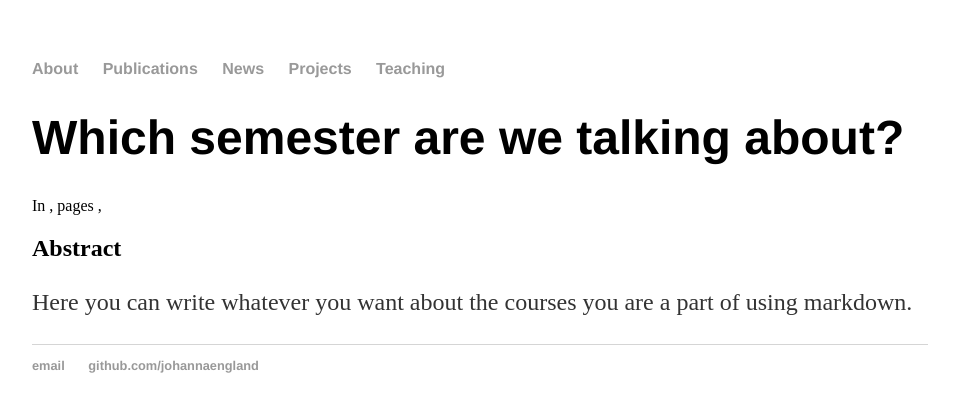
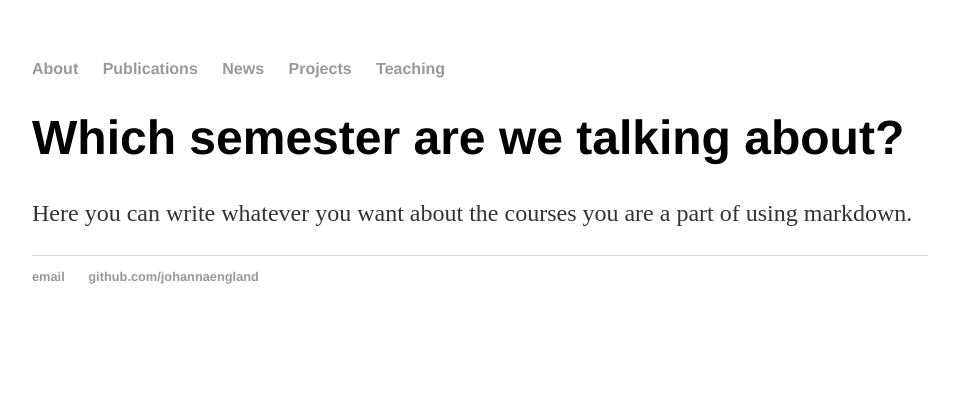
Before and after one commit to johannaengland/johannaengland.github.io, a Jekyll site: the page built from _teaching/current-semester.md, in a window 1280 px wide. Shown: the top 412 px of the page, without its empty margins (160-1119 px from the left). Built offline with Jekyll 4.4.1, drawn with Linux system fonts in a browser that asks for light colours.

Commit message:
Update teaching.html

```diff
--- a/_layouts/teaching.html
+++ b/_layouts/teaching.html
@@ -17,10 +17,6 @@
     </nav>
     <div class="container">
         <h1>{{ page.title }}</h1>
-        <div>{{ page.author }}</div>
-        <div>In {{ page.booktitle }}, pages {{ page.pages }}, {{ page.year }}</div>
-        <h2>Abstract</h2>
-        {{ page.abstract }}
         {{ content }}
     </div><!-- /.container -->
 
```
